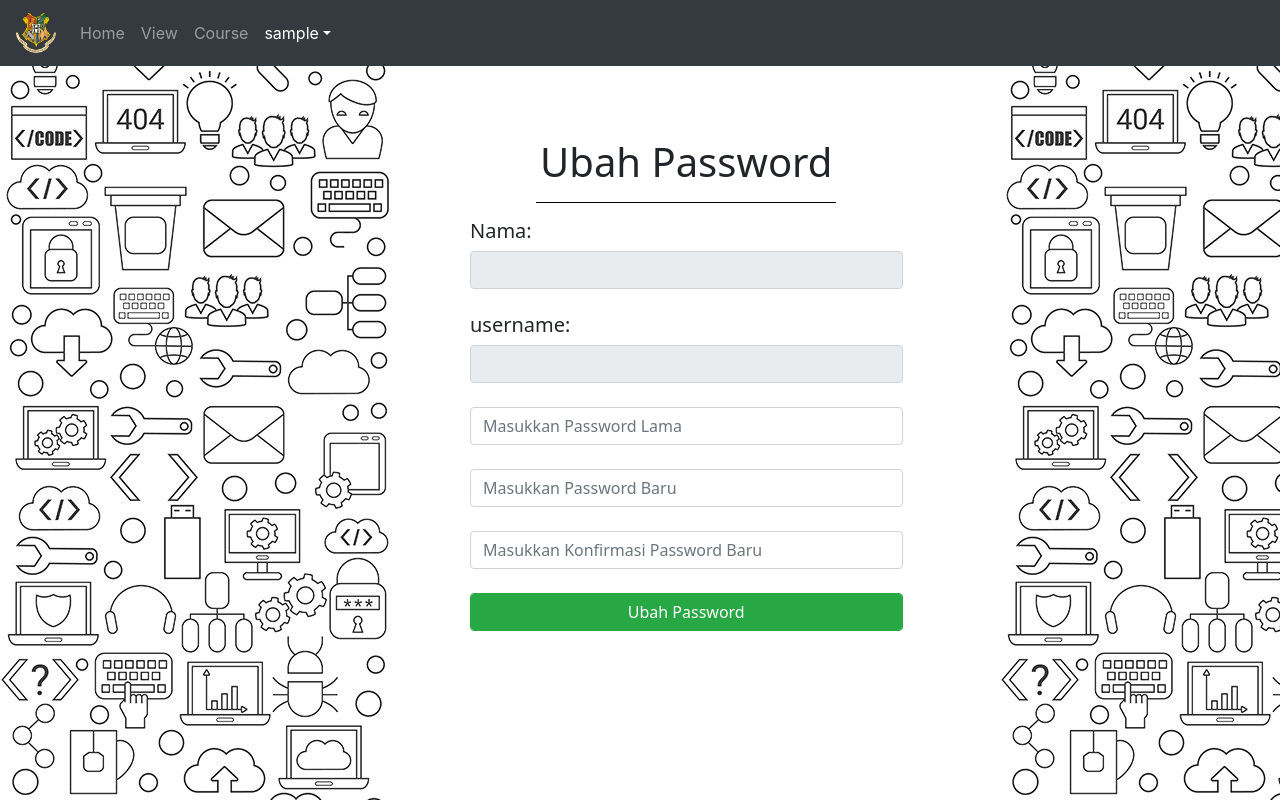
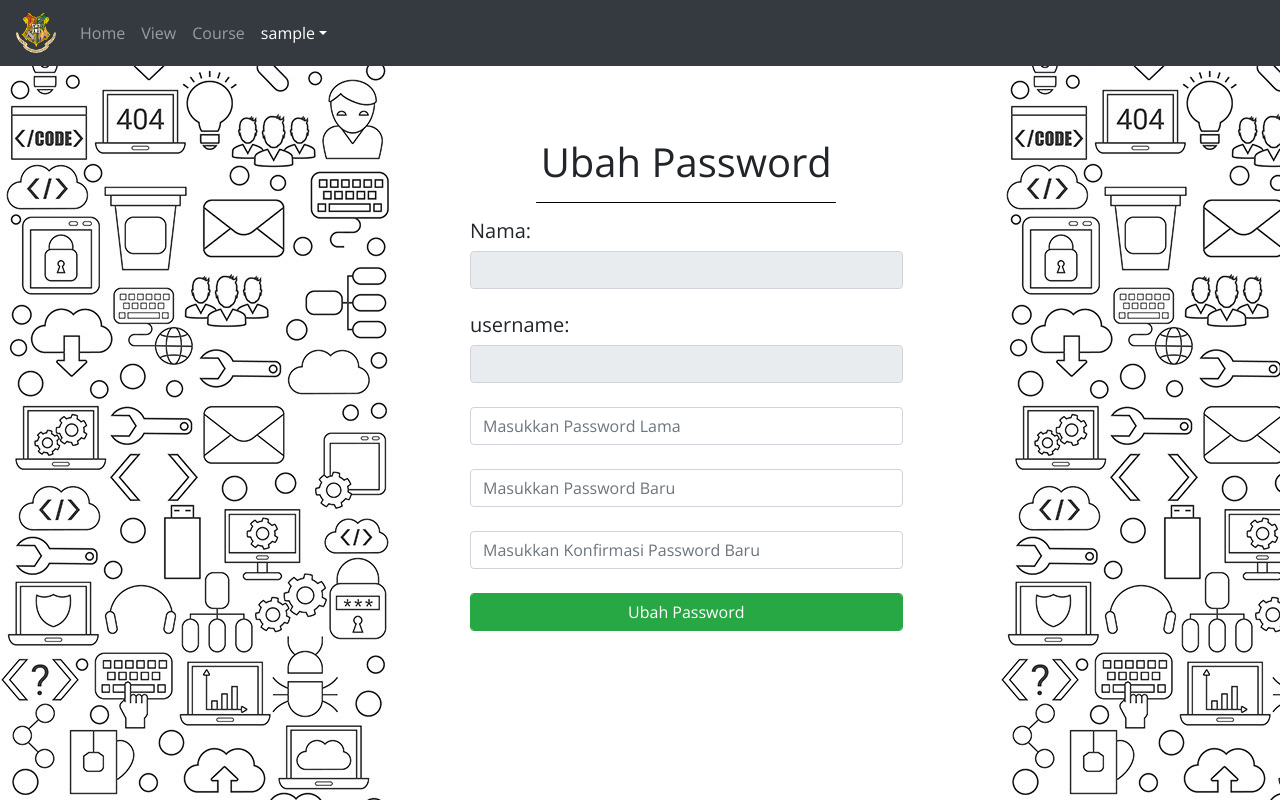
Before and after one commit to NaufalAhmadRiefyan/Sistem-ujian-online-SMAN48-Jakarta-Timur, a PHP site: page /staff/profile.php in a window 1280 px wide. Run offline with PHP 8.4, Linux system fonts and the light colour scheme; the visitor is signed in with stand-in values (Sample User, id 1); data comes from the database, SQL or seed files in the repository; data that the repository does not hold is empty.

Commit message:
Update profile.php

```diff
--- a/staff/profile.php
+++ b/staff/profile.php
@@ -56,14 +56,17 @@ if(isset($_POST['submit'])){
     <!-- CSS Style -->
     <link rel="stylesheet" type="text/css" href="css/style.css">
 
-    <!-- HTML5 shim and Respond.js for IE8 support of HTML5 elements and media queries -->
-    <!-- WARNING: Respond.js doesn't work if you view the page via file:// -->
-    <!--[if lt IE 9]>
-      <script src="https://oss.maxcdn.com/html5shiv/3.7.3/html5shiv.min.js"></script>
-      <script src="https://oss.maxcdn.com/respond/1.4.2/respond.min.js"></script>
-    <![endif]-->
+    <!-- Font -->
+    <link href="https://fonts.googleapis.com/css?family=Open+Sans&display=swap" rel="stylesheet">
 
+  </head>
 
+  <style>
+    body
+    {
+      font-family: 'Open Sans', sans-serif;
+    }
+  </style>
   </head>
   <body style="min-height: 700px;">
 
@@ -110,15 +113,15 @@ if(isset($_POST['submit'])){
               <div class="row">
                 <div class="col-md-12">
                     <form method="POST">
-                      <div class="form-group col-md-5 offset-md-4" style="background-color: rgba(255,255,255,.7); font-family: system-ui;">
-                      <h1 class="text-center" style="background-color: rgba(255,255,255,.8); font-family: system-ui;">Ubah Password</h1>
+                      <div class="form-group col-md-5 offset-md-4" style="background-color: rgba(255,255,255,.7); ">
+                      <h1 class="text-center" style="background-color: rgba(255,255,255,.8); ">Ubah Password</h1>
                       <hr style="width: 300px; border-radius: 2px; border-color: black">
 
-                      <h5 style="width: 100%;background-color: rgba(255,255,255,.8);font-family: system-ui;">Nama:</h5>
+                      <h5 style="width: 100%;background-color: rgba(255,255,255,.8);">Nama:</h5>
                       <input type="text" disabled="" class="form-control" style="width: 100%;" value="<?= $nama; ?>"><br>
 
 
-                      <h5 style="width: 100%;background-color: rgba(255,255,255,.8);font-family: system-ui;">username:</h5>
+                      <h5 style="width: 100%;background-color: rgba(255,255,255,.8);">username:</h5>
                       <input type="text" disabled="" class="form-control" style="width: 100%;" value="<?= $username; ?>"><br>
 
 
```
